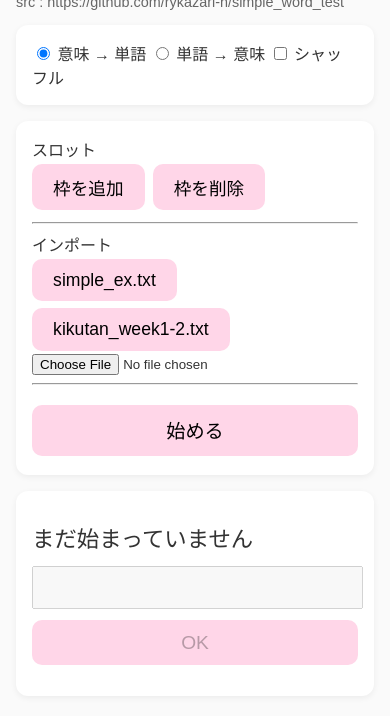
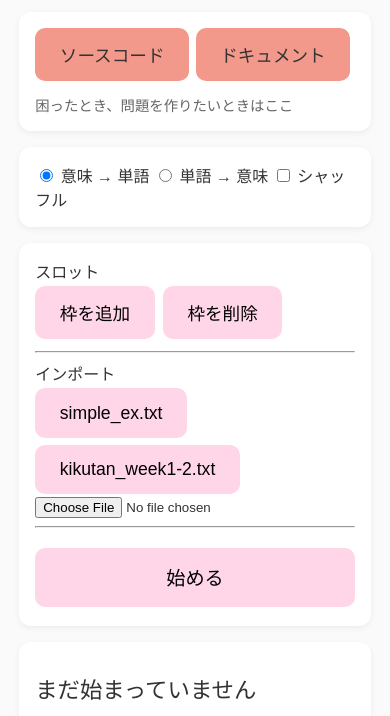
Before and after one commit to rykazari-h/simple_word_test, a plain HTML site: page index.html in a window 390 px wide. Shown: the part 181-897 px from the top of the page. Drawn offline with Linux system fonts and the light colour scheme.

Commit message:
見た目をかえました

```diff
--- a/index.html
+++ b/index.html
@@ -2,6 +2,7 @@
 <html lang="ja">
 	<head>
 		<meta charset="UTF-8">
+		<meta name="viewport" content="width=device-width, initial-scale=1.0">
 		<title>simple word test</title>
 		<style>
 body {
@@ -30,6 +31,30 @@
 		padding: 1em;
 		margin-bottom: 1em;
 		box-shadow: 0 2px 6px rgba(0,0,0,0.06);
+	}
+	.linkBtn {
+		display: inline-block;
+		padding: 0.6em 1.2em;
+		background: #F3998B;
+		border-radius: 10px;
+		text-decoration: none;
+		color: #333;
+	}
+	.linkBox {
+		display: flex;
+		align-items: center;
+		gap: 0.8em;
+		flex-wrap: wrap;
+	}
+
+	.links {
+		display: flex;
+		gap: 0.4em;
+	}
+
+	.linkNote {
+		font-size: 0.9em;
+		color: #666;
 	}
 
 	button {
@@ -72,13 +97,45 @@
 	.ac { color: #2e8b57; }
 	.wa { color: #cc3333; }
 	.after { opacity: 0.7; }
+	@media (max-width: 600px) {
+		body {
+			padding: 1.2em;
+		}
+
+		.linkBtn {
+			font-size: 1.1em;
+			padding: 0.8em 1.4em;
+		}
+
+		button {
+			font-size: 1.1em;
+			padding: 0.8em 1.4em;
+		}
+
+		#answer {
+			font-size: 1.2em;
+			padding: 0.7em;
+		}
+	}
+
 		</style>
 	</head>
 	<body>
 
 		<h1>simple word test</h1>
 		<div class="note">
-			正誤判定は大文字小文字を区別しないが、完全一致が必要<br>答えを打ち込んでenterを押せばそのまま受理されます<br>すべて終了すると、結果が表示されます<br>src : https://github.com/rykazari-h/simple_word_test
+			正誤判定は大文字小文字を区別しないが、完全一致が必要<br>答えを打ち込んでenterを押せばそのまま受理されます<br>すべて終了すると、結果が表示されます
+		</div>
+		<div class="box linkBox">
+			<div class="links">
+				<a href="https://github.com/rykazari-h/simple_word_test" target="_blank" class="linkBtn">ソースコード</a>
+
+				<a href="https://github.com/rykazari-h/simple_word_test/blob/main/README.md"
+	   target="_blank" class="linkBtn">ドキュメント</a>
+			</div>
+			<div class="linkNote">
+				困ったとき、問題を作りたいときはここ
+			</div>
 		</div>
 
 		<div class="box">
```
Also changed, not shown: examples/simple_ex.txt, 1 other file.
